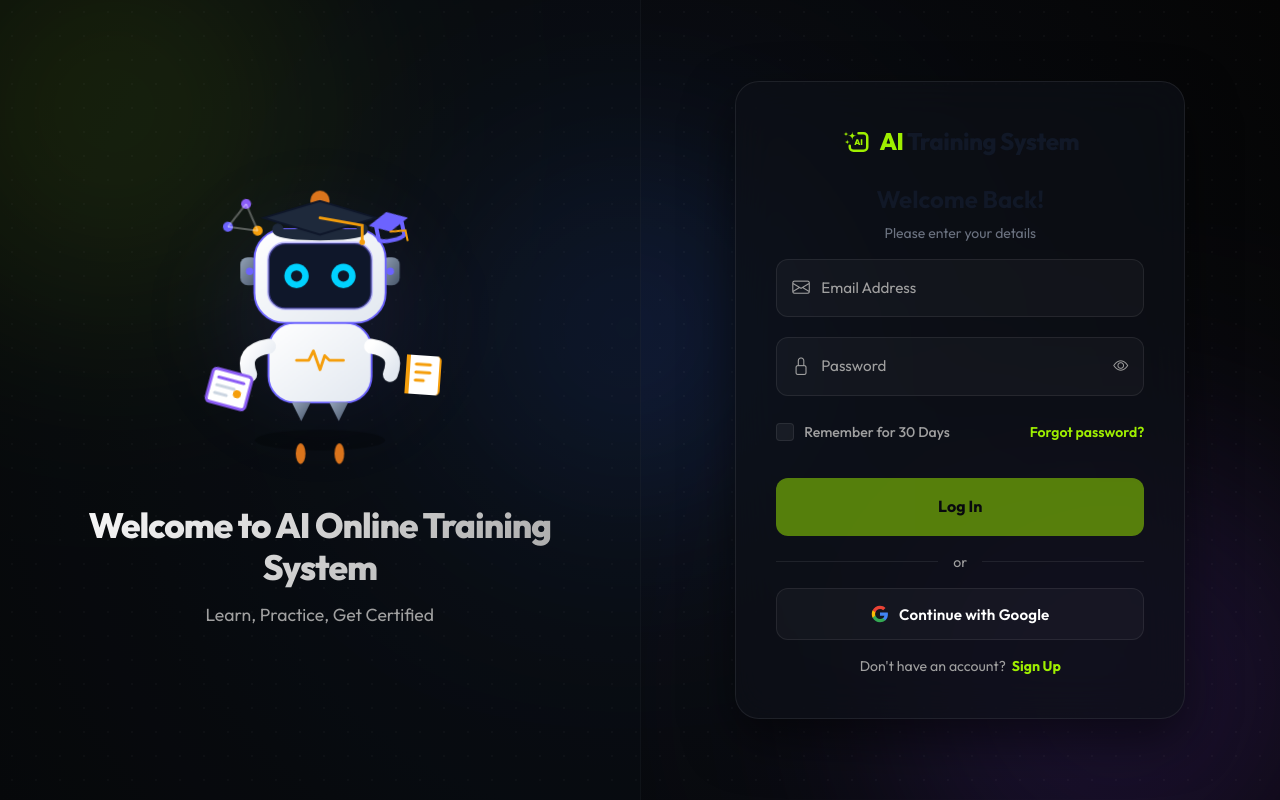
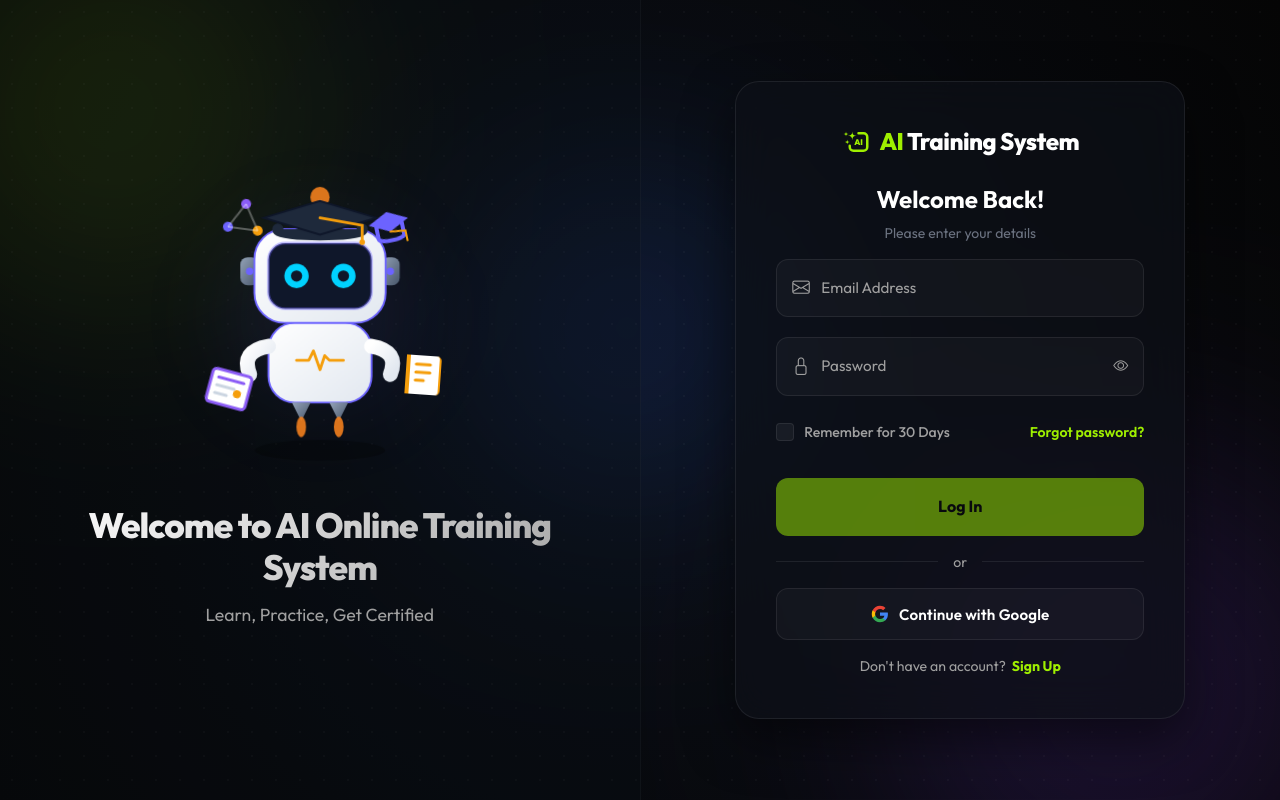
Before and after one commit to arunkumarbalakrishan/AITrainingSystem-Frontend, an Angular app: page /login in a window 1280 px wide. Built offline with nearby package versions, Linux system fonts and the light colour scheme.

Commit message:
fix(auth): correct logo/heading text visibility, mascot animation transforms, and optimize skeleton delay

```diff
--- a/src/app/features/auth/login-mascot.component.css
+++ b/src/app/features/auth/login-mascot.component.css
@@ -25,6 +25,7 @@
 .mascot-body-float {
   animation: mascot-float 4s ease-in-out infinite;
   transform-origin: center bottom;
+  transform-box: fill-box;
 }
 
 @keyframes mascot-float {
@@ -37,6 +38,7 @@
 .mascot-base-shadow {
   fill: rgba(0, 0, 0, 0.4);
   transform-origin: center;
+  transform-box: fill-box;
   animation: shadow-scale 4s ease-in-out infinite;
 }
 
@@ -49,6 +51,7 @@
 /* Jet flame animation */
 .streak-flame-svg {
   transform-origin: center top;
+  transform-box: fill-box;
   animation: jet-burn 0.15s infinite alternate linear;
 }
 
@@ -111,6 +114,8 @@
 /* Celebration bounce/spin */
 .mascot-container.mascot-celebrate .mascot-body-float {
   animation: mascot-spin 0.8s ease-in-out infinite;
+  transform-origin: center;
+  transform-box: fill-box;
 }
 
 @keyframes mascot-spin {
--- a/src/app/features/auth/login.component.html
+++ b/src/app/features/auth/login.component.html
@@ -114,7 +114,7 @@
           </svg>
           <span class="logo-text"
             ><span style="color: var(--primary-color)">AI</span
-            ><span style="color: var(--text-primary)"> Training System</span></span
+            ><span style="color: #ffffff"> Training System</span></span
           >
         </div>
 
@@ -124,7 +124,7 @@
             font-weight: 700;
             margin-bottom: 8px;
             text-align: center;
-            color: var(--text-primary);
+            color: #ffffff;
           "
         >
           {{ isRegistering ? 'Create Account' : 'Welcome Back!' }}
--- a/src/app/features/auth/login.component.ts
+++ b/src/app/features/auth/login.component.ts
@@ -91,11 +91,11 @@ export class LoginComponent implements OnInit, OnDestroy {
       this.cdr.detectChanges();
     });
 
-    // Simulate skeleton loading time (e.g. 1.2s)
+    // Simulate skeleton loading time (e.g. 200ms)
     setTimeout(() => {
       this.skeletonLoading.set(false);
       this.cdr.detectChanges();
-    }, 1200);
+    }, 200);
 
     // Track mouse moves outside Angular zone for high performance (60 FPS)
     this.ngZone.runOutsideAngular(() => {
```
